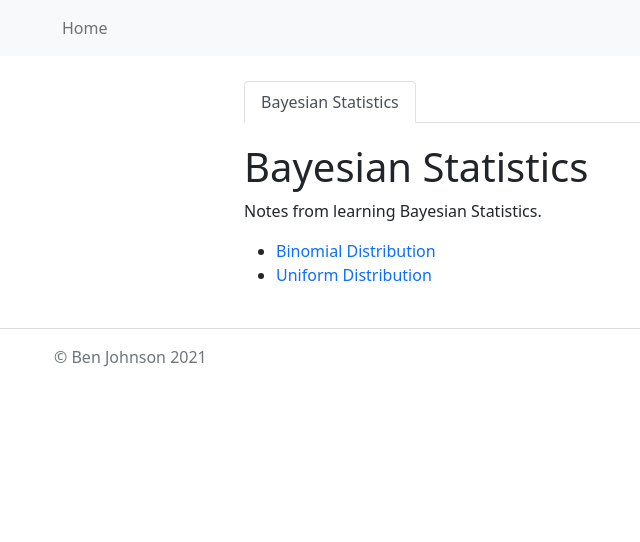
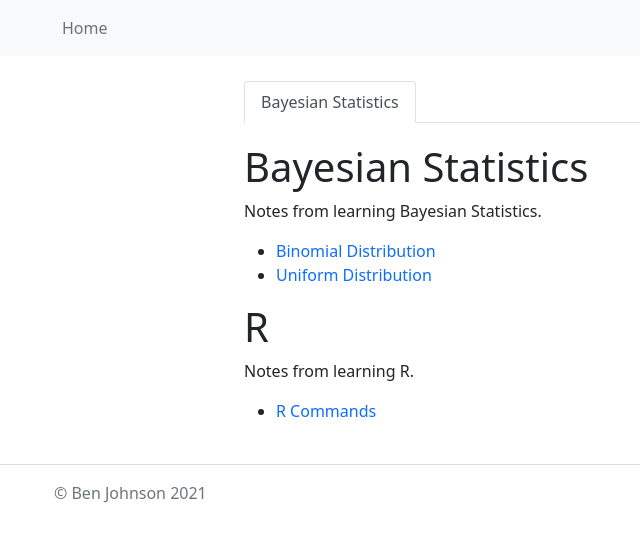
Before and after one commit to bdjohnson529/codechalet.com, a Jekyll site: the page built from _docs/bayesian/index.md, in a window 1280 px wide. Shown: the top 542 px of the page, without its empty margins (28-668 px from the left). Built offline with Jekyll 4.4.1, drawn with Linux system fonts in a browser that asks for light colours; nearby versions of some CDN libraries.

Commit message:
add: r commands

```diff
--- a/_docs/bayesian/index.md
+++ b/_docs/bayesian/index.md
@@ -13,7 +13,7 @@ Notes from learning Bayesian Statistics.
 <ul>
 {%- for page in pages -%}
   {% if page.path contains "bayesian" %}
-    {% unless page.path contains "index" %}
+    {% unless page.path contains "index" or page.path contains "/r" %}
       <li>
         <a href="{{ page.url | relative_url }}">
           {{ page.title | escape }}
@@ -23,3 +23,17 @@ Notes from learning Bayesian Statistics.
   {% endif %}
 {%- endfor -%}
 </ul>
+
+# R
+Notes from learning R.
+<ul>
+{%- for page in pages -%}
+  {% if page.path contains "bayesian/r" %}
+    <li>
+      <a href="{{ page.url | relative_url }}">
+        {{ page.title | escape }}
+      </a>
+    </li>
+  {% endif %}
+{%- endfor -%}
+</ul>
```
Also changed, not shown: _docs/bayesian/r/commands.md (added, +25 -0 lines).
